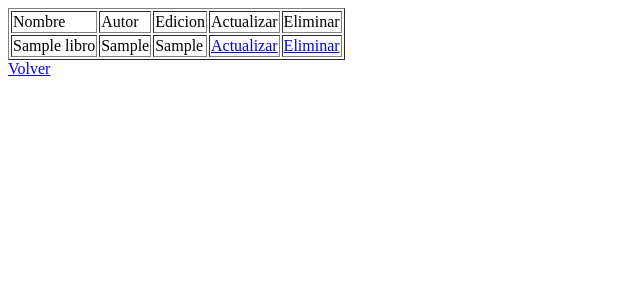
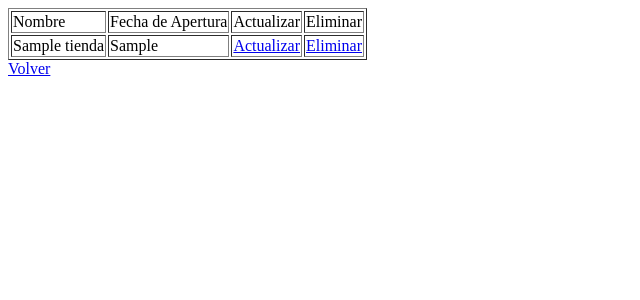
Before and after one commit to HectorMasso25/tienda, a PHP site: page /mostrar.php in a window 1280 px wide. Shown: the top 300 px of the page, without its empty margins (0-640 px from the left). Run offline with PHP 8.4, Linux system fonts and the light colour scheme; tables that the repository leaves empty or names only in its code hold one stand-in row (values such as "Sample post").

Commit message:
Ver Tiendas
Ver tiendas funcionando

```diff
--- /dev/null
+++ b/crud_tienda.php
@@ -0,0 +1,67 @@
+<?php
+// incluye la clase Db
+require_once('conexion.php');
+
+	class CrudTienda{
+		// constructor de la clase
+		public function __construct(){}
+
+		// método para insertar, recibe como parámetro un objeto de tipo tienda
+		public function insertar($tienda){
+			$db=Db::conectar();
+			$insert=$db->prepare('INSERT INTO tienda values(NULL,:nombre,:apertura)');
+			$insert->bindValue('nombre',$tienda->getNombre());
+			$insert->bindValue('apertura',$tienda->getApertura());
+			$insert->execute();
+
+		}
+
+		// método para mostrar todos los tienda
+		public function mostrar(){
+			$db=Db::conectar();
+			$listaTienda=[];
+			$select=$db->query('SELECT * FROM tienda');
+
+			foreach($select->fetchAll() as $tienda){
+				$myTienda= new Tienda();
+				$myTienda->setId($tienda['id']);
+				$myTienda->setNombre($tienda['nombre']);
+				$myTienda->setapertura($tienda['apertura']);
+				$listaTienda[]=$myTienda;
+			}
+			return $listaTienda;
+		}
+
+		// método para eliminar un tienda, recibe como parámetro el id del tienda
+		public function eliminar($id){
+			$db=Db::conectar();
+			$eliminar=$db->prepare('DELETE FROM tienda WHERE ID=:id');
+			$eliminar->bindValue('id',$id);
+			$eliminar->execute();
+		}
+
+		// método para buscar un tienda, recibe como parámetro el id del tienda
+		public function obtenerTienda($id){
+			$db=Db::conectar();
+			$select=$db->prepare('SELECT * FROM tienda WHERE ID=:id');
+			$select->bindValue('id',$id);
+			$select->execute();
+			$tienda=$select->fetch();
+			$myTienda= new Tienda();
+			$myTienda->setId($tienda['id']);
+			$myTienda->setNombre($tienda['nombre']);
+			$myTienda->setApertura($tienda['apertura']);
+			return $myTienda;
+		}
+
+		// método para actualizar un tienda, recibe como parámetro el tienda
+		public function actualizar($tienda){
+			$db=Db::conectar();
+			$actualizar=$db->prepare('UPDATE tienda SET nombre=:nombre,apertura=:anio  WHERE ID=:id');
+			$actualizar->bindValue('id',$tienda->getId());
+			$actualizar->bindValue('nombre',$tienda->getNombre());
+			$actualizar->bindValue('anio',$tienda->getApertura());
+			$actualizar->execute();
+		}
+	}
+?>
--- a/mostrar.php
+++ b/mostrar.php
@@ -1,34 +1,32 @@
 <?php
-//incluye la clase Libro y CrudLibro
-require_once('crud_libro.php');
-require_once('libro.php');
-$crud=new CrudLibro();
-$libro= new Libro();
-//obtiene todos los libros con el método mostrar de la clase crud
-$listaLibros=$crud->mostrar();
+
+require_once('crud_tienda.php');
+require_once('tienda.php');
+$crud=new CrudTienda();
+$tienda= new Tienda();
+//obtiene todos los tiendas con el método mostrar de la clase crud
+$listaTiendas=$crud->mostrar();
 ?>
 
 <html>
 <head>
-	<title>Mostrar Libros</title>
+	<title>Mostrar Tiendas</title>
 </head>
 <body>
 	<table border=1>
 		<head>
 			<td>Nombre</td>
-			<td>Autor</td>
-			<td>Edicion</td>
+			<td>Fecha de Apertura</td>
 			<td>Actualizar</td>
 			<td>Eliminar</td>
 		</head>
 		<body>
-			<?php foreach ($listaLibros as $libro) {?>
+			<?php foreach ($listaTiendas as $tienda) {?>
 			<tr>
-				<td><?php echo $libro->getNombre() ?></td>
-				<td><?php echo $libro->getAutor() ?></td>
-				<td><?php echo $libro->getAnio_edicion()?> </td>
-				<td><a href="actualizar.php?id=<?php echo $libro->getId()?>&accion=a">Actualizar</a> </td>
-				<td><a href="administrar_libro.php?id=<?php echo $libro->getId()?>&accion=e">Eliminar</a>   </td>
+				<td><?php echo $tienda->getNombre() ?></td>
+				<td><?php echo $tienda->getApertura()?> </td>
+				<td><a href="actualizar.php?id=<?php echo $tienda->getId()?>&accion=a">Actualizar</a> </td>
+				<td><a href="administrar_tienda.php?id=<?php echo $tienda->getId()?>&accion=e">Eliminar</a>   </td>
 			</tr>
 			<?php }?>
 		</body>
--- /dev/null
+++ b/tienda.php
@@ -0,0 +1,35 @@
+<?php
+	class Tienda{
+		private $id;
+		private $nombre;
+		private $autor;
+		private $anio_edicion;
+
+		function __construct(){}
+
+		public function getNombre(){
+		return $this->nombre;
+		}
+
+		public function setNombre($nombre){
+			$this->nombre = $nombre;
+		}
+
+
+
+		public function getApertura(){
+		return $this->anio_edicion;
+		}
+
+		public function setApertura($anio_edicion){
+			$this->anio_edicion = $anio_edicion;
+		}
+		public function getId(){
+			return $this->id;
+		}
+
+		public function setId($id){
+			$this->id = $id;
+		}
+	}
+?>
```
